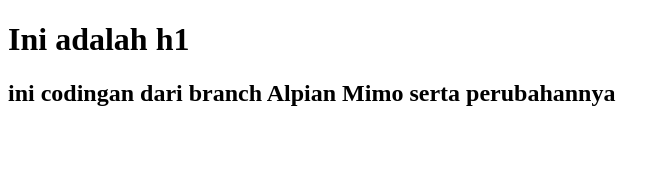
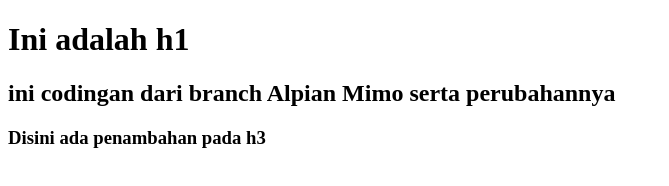
Before and after one commit to alpianmimo27-xganz/belajargithub-c1, a plain HTML site: page index.html in a window 1280 px wide. Shown: the whole page, without its empty margins (0-669 px from the left). Drawn offline with Linux system fonts and the light colour scheme.

Commit message:
terjadi penambahan pada h3 ngab,cuman itu saja yang berubah

```diff
--- a/index.html
+++ b/index.html
@@ -9,5 +9,6 @@
 <body>
     <h1>Ini adalah h1</h1>
     <h2>ini codingan dari branch Alpian Mimo serta perubahannya</h2>
+    <h3>Disini ada penambahan pada h3</h3>
 </body>
 </html>
```
